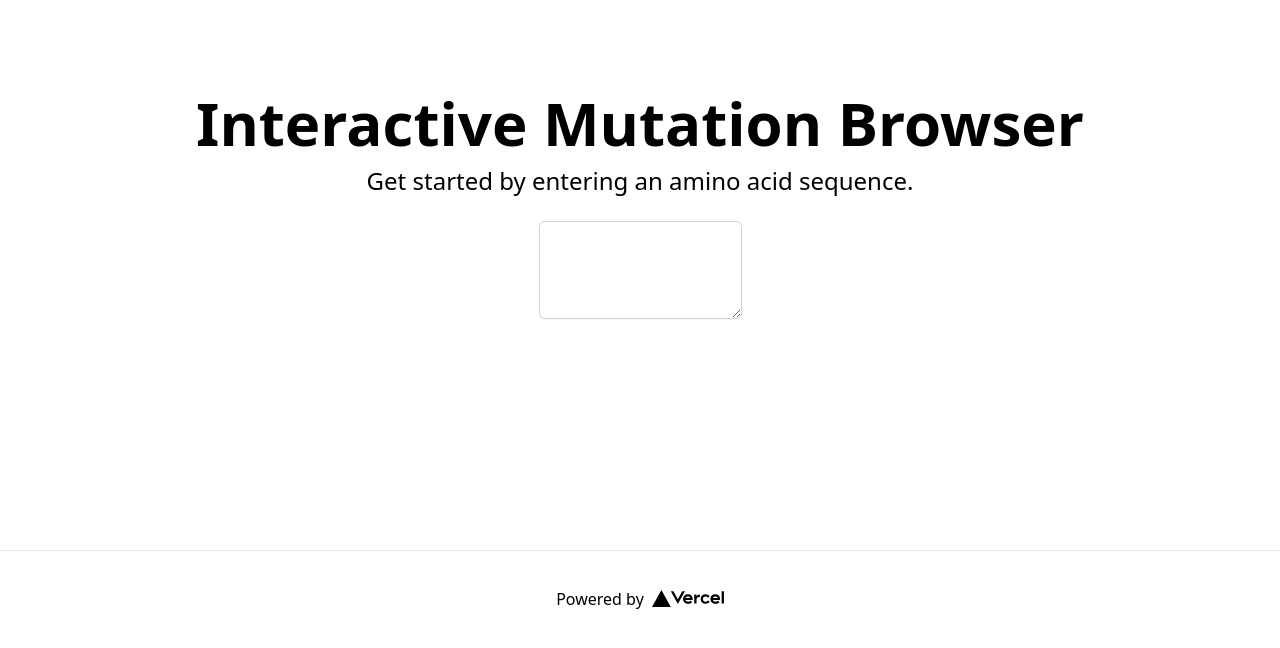
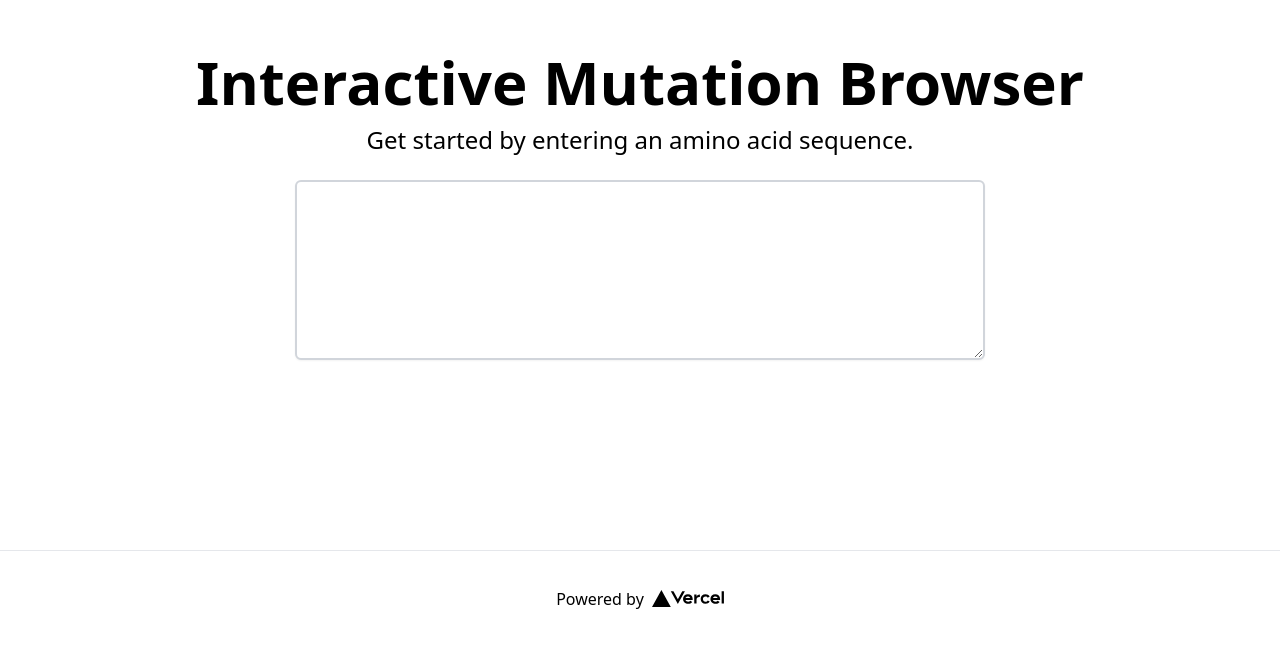
Before and after one commit to elliothershberg/interactive-mutation-browser, a Next.js app: page / in a window 1280 px wide. Shown: the part 146-794 px from the top of the page. Built offline with nearby package versions, Linux system fonts and the light colour scheme.

Commit message:
Improve input styling

```diff
--- a/components/InputForm/InputForm.tsx
+++ b/components/InputForm/InputForm.tsx
@@ -1,12 +1,13 @@
 export default function InputForm() {
   return (
     <div>
-      <div className="mt-6">
+      <div className="grid-cols-1 mt-6">
         <textarea
-          rows={4}
+          rows={8}
+          cols={80}
           name="comment"
           id="comment"
-          className="block w-full rounded-md border-gray-300 shadow-sm focus:border-indigo-500 focus:ring-indigo-500 sm:text-sm"
+          className="block w-full rounded-md border-gray-300 border-2 shadow-sm focus:border-indigo-500 focus:ring-indigo-500 sm:text-sm"
           defaultValue={""}
         />
       </div>
```
